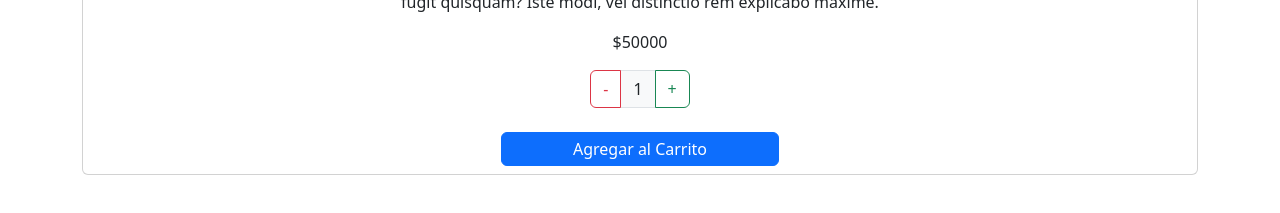
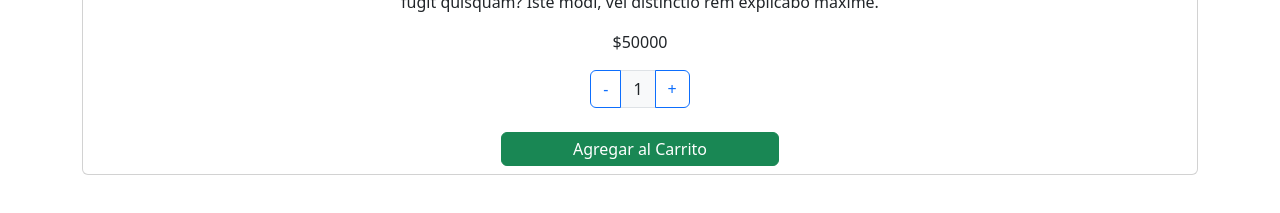
Before and after one commit to Joaquin-Palacio/La-Casita-del-rbol, a React (Vite) app: page /item/1 in a window 1280 px wide. Shown: the part 459-672 px from the top of the page. Built offline with nearby package versions, Linux system fonts and the light colour scheme.

Commit message:
cambio de colores en botones

```diff
--- a/src/components/ItemCount/ItemCount.jsx
+++ b/src/components/ItemCount/ItemCount.jsx
@@ -21,17 +21,17 @@ export const ItemCount = ({ valorInicial, stock, addCarrito }) => {
     <Container>
       <Row>
         <InputGroup className="justify-content-center">
-          <Button variant="outline-danger" onClick={handleResta}>
+          <Button variant="outline-primary" onClick={handleResta}>
             -
           </Button>
           <InputGroup.Text>{contador}</InputGroup.Text>
-          <Button variant="outline-success" onClick={handleSuma}>
+          <Button variant="outline-primary" onClick={handleSuma}>
             +
           </Button>
         </InputGroup>
       </Row>
       <Row className="justify-content-center mt-4 mb-2">
-        <Button className="p-1 w-25" variant="primary" onClick={() => addCarrito(contador)}>
+        <Button className="p-1 w-25" variant="success" onClick={() => addCarrito(contador)}>
           Agregar al Carrito
         </Button>
       </Row>
```
